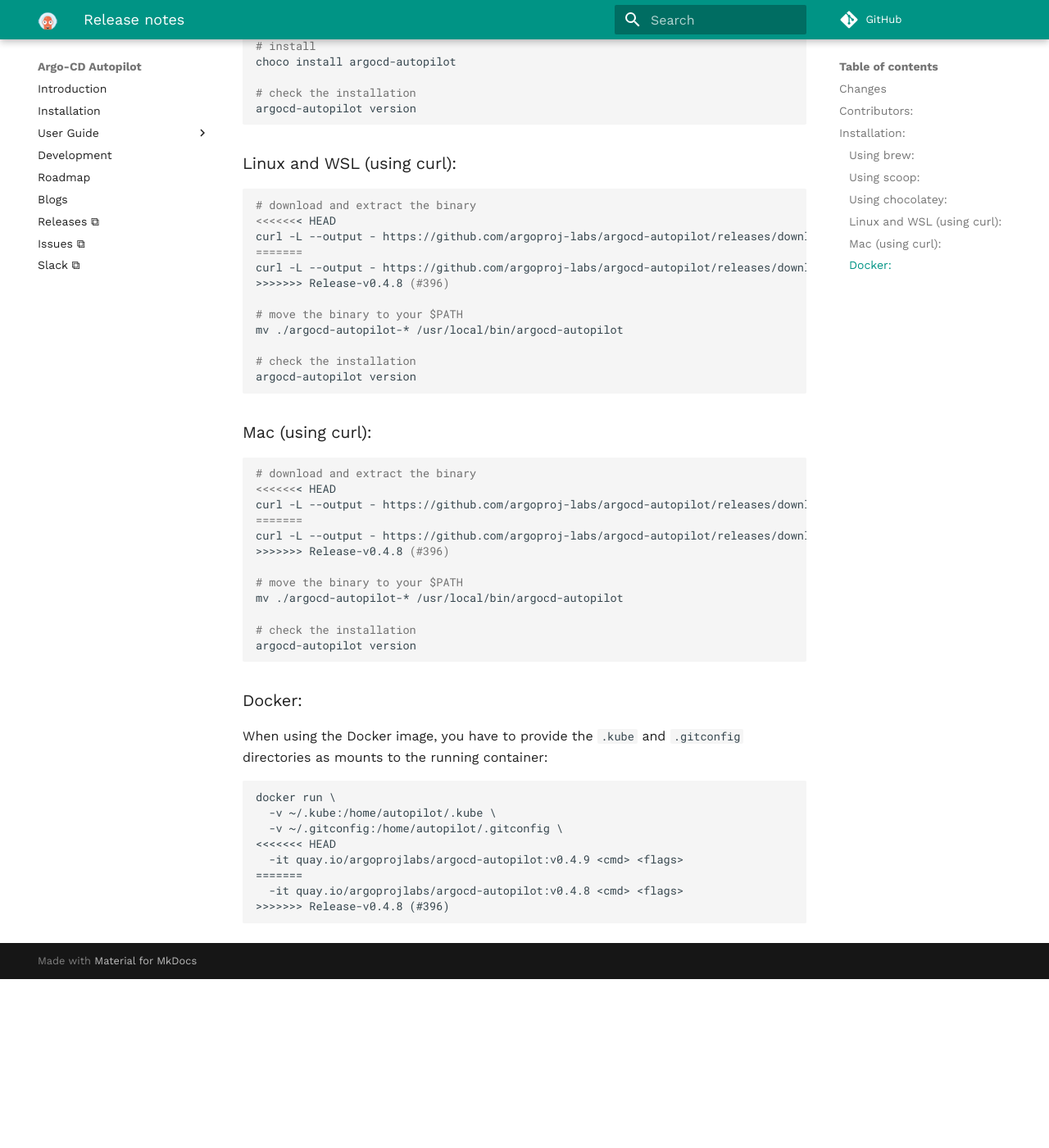
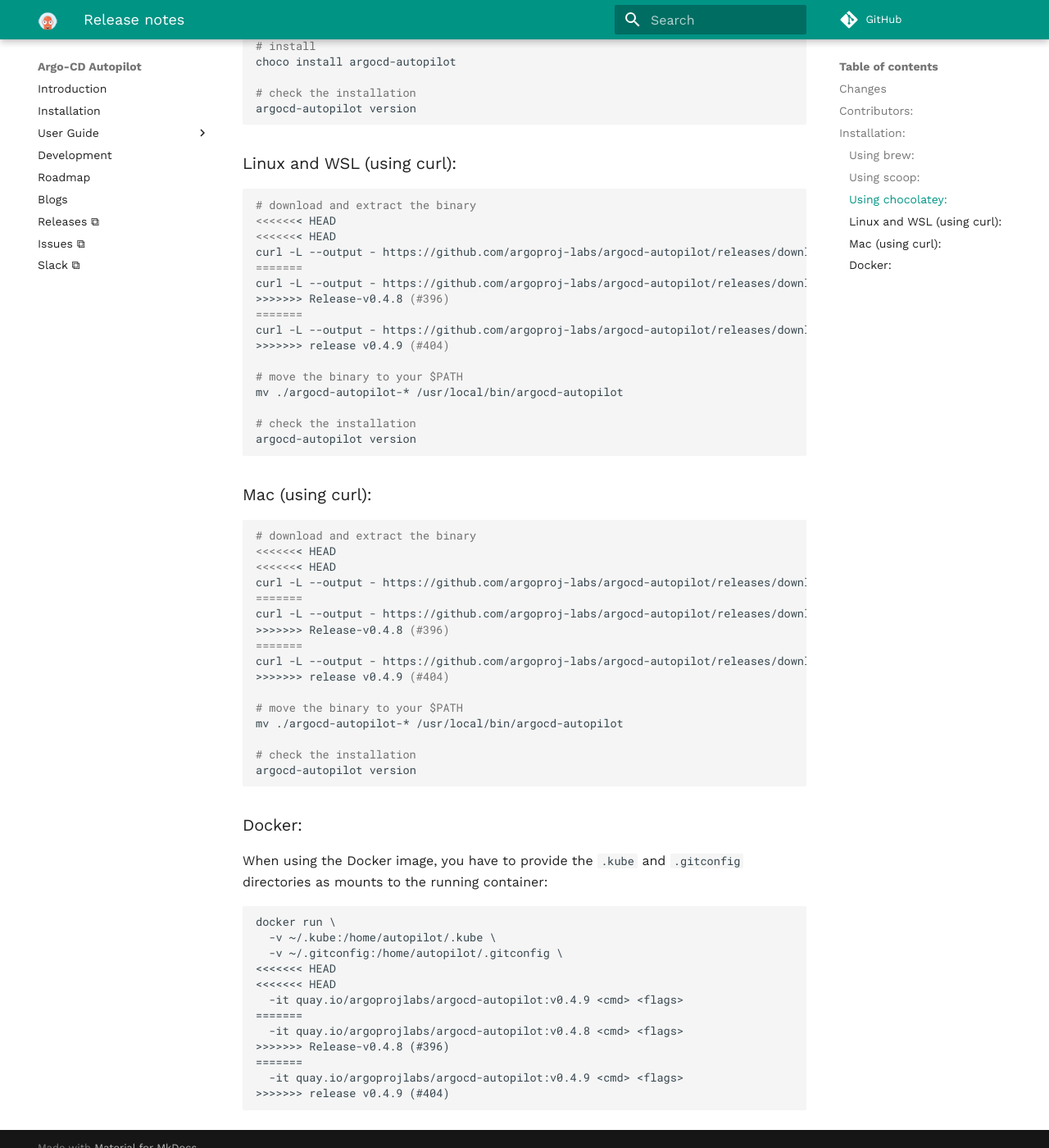
Before and after one commit to argoproj-labs/argocd-autopilot, an MkDocs documentation site: the page built from docs/releases/release_notes.md, in a window 1280 px wide and 1400 px high, scrolled down 1126 px. Shown: the whole window at 82% size. Built offline with MkDocs 1.6.1 and Material for MkDocs 9.7.7, drawn with Linux system fonts in a browser that asks for light colours; comment, search, counter and statistics services are not loaded; before the commit the page ends 2320 px from its top, so only the background shows below that.

Commit message:
release v0.4.9 (#404)
Signed-off-by: roi.kramer <roi.kramer@codefresh.io>

Signed-off-by: roi.kramer <roi.kramer@codefresh.io>
Signed-off-by: kim-codefresh <kim.aharfi@codefresh.io>

````diff
--- a/docs/releases/release_notes.md
+++ b/docs/releases/release_notes.md
@@ -50,10 +50,14 @@ argocd-autopilot version
 ```bash
 # download and extract the binary
 <<<<<<< HEAD
+<<<<<<< HEAD
 curl -L --output - https://github.com/argoproj-labs/argocd-autopilot/releases/download/v0.4.9/argocd-autopilot-linux-amd64.tar.gz | tar zx
 =======
 curl -L --output - https://github.com/argoproj-labs/argocd-autopilot/releases/download/v0.4.8/argocd-autopilot-linux-amd64.tar.gz | tar zx
 >>>>>>> Release-v0.4.8 (#396)
+=======
+curl -L --output - https://github.com/argoproj-labs/argocd-autopilot/releases/download/v0.4.9/argocd-autopilot-linux-amd64.tar.gz | tar zx
+>>>>>>> release v0.4.9 (#404)
 
 # move the binary to your $PATH
 mv ./argocd-autopilot-* /usr/local/bin/argocd-autopilot
@@ -67,10 +71,14 @@ argocd-autopilot version
 ```bash
 # download and extract the binary
 <<<<<<< HEAD
+<<<<<<< HEAD
 curl -L --output - https://github.com/argoproj-labs/argocd-autopilot/releases/download/v0.4.9/argocd-autopilot-darwin-amd64.tar.gz | tar zx
 =======
 curl -L --output - https://github.com/argoproj-labs/argocd-autopilot/releases/download/v0.4.8/argocd-autopilot-darwin-amd64.tar.gz | tar zx
 >>>>>>> Release-v0.4.8 (#396)
+=======
+curl -L --output - https://github.com/argoproj-labs/argocd-autopilot/releases/download/v0.4.9/argocd-autopilot-darwin-amd64.tar.gz | tar zx
+>>>>>>> release v0.4.9 (#404)
 
 # move the binary to your $PATH
 mv ./argocd-autopilot-* /usr/local/bin/argocd-autopilot
@@ -88,8 +96,12 @@ docker run \
   -v ~/.kube:/home/autopilot/.kube \
   -v ~/.gitconfig:/home/autopilot/.gitconfig \
 <<<<<<< HEAD
+<<<<<<< HEAD
   -it quay.io/argoprojlabs/argocd-autopilot:v0.4.9 <cmd> <flags>
 =======
   -it quay.io/argoprojlabs/argocd-autopilot:v0.4.8 <cmd> <flags>
 >>>>>>> Release-v0.4.8 (#396)
+=======
+  -it quay.io/argoprojlabs/argocd-autopilot:v0.4.9 <cmd> <flags>
+>>>>>>> release v0.4.9 (#404)
 ```
````
Also changed, not shown: 1 other file.
